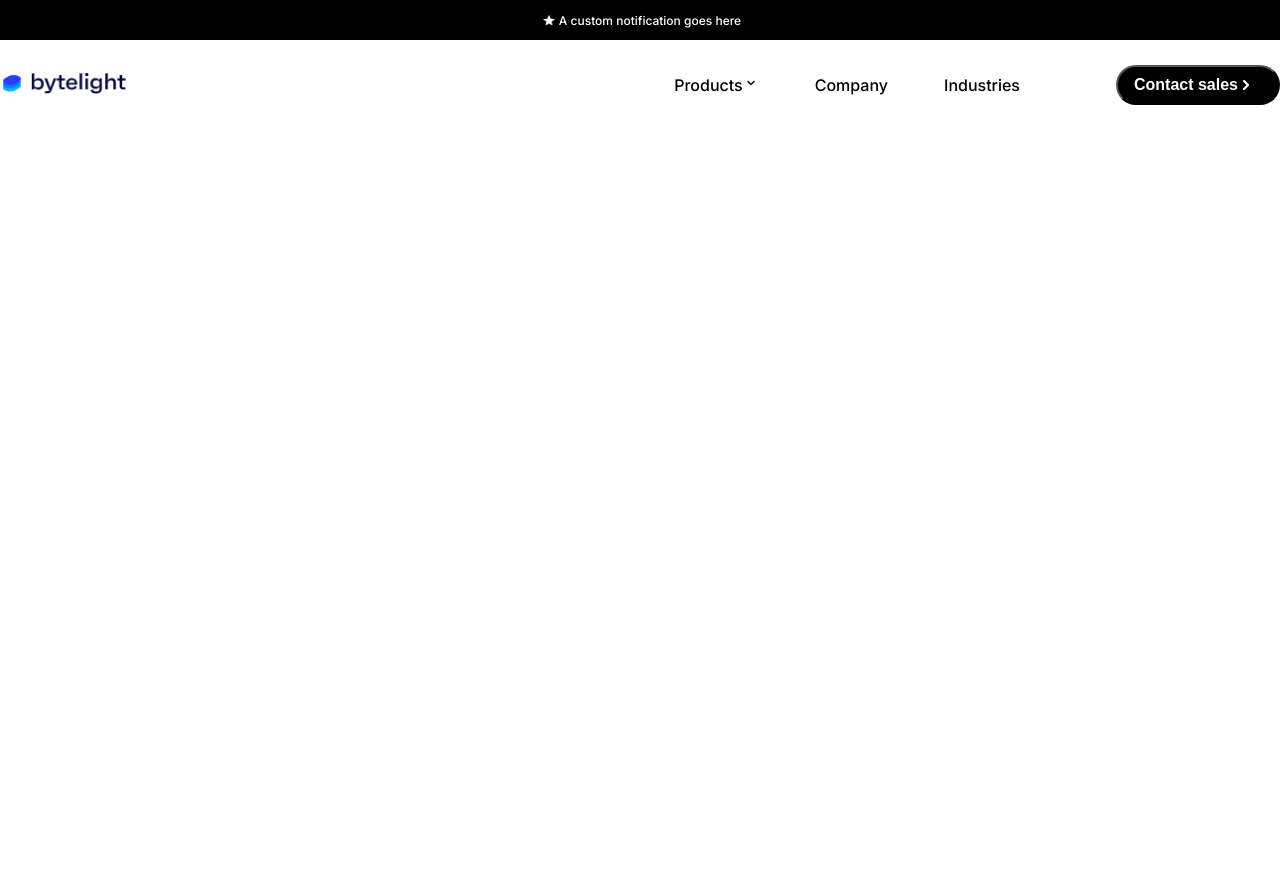
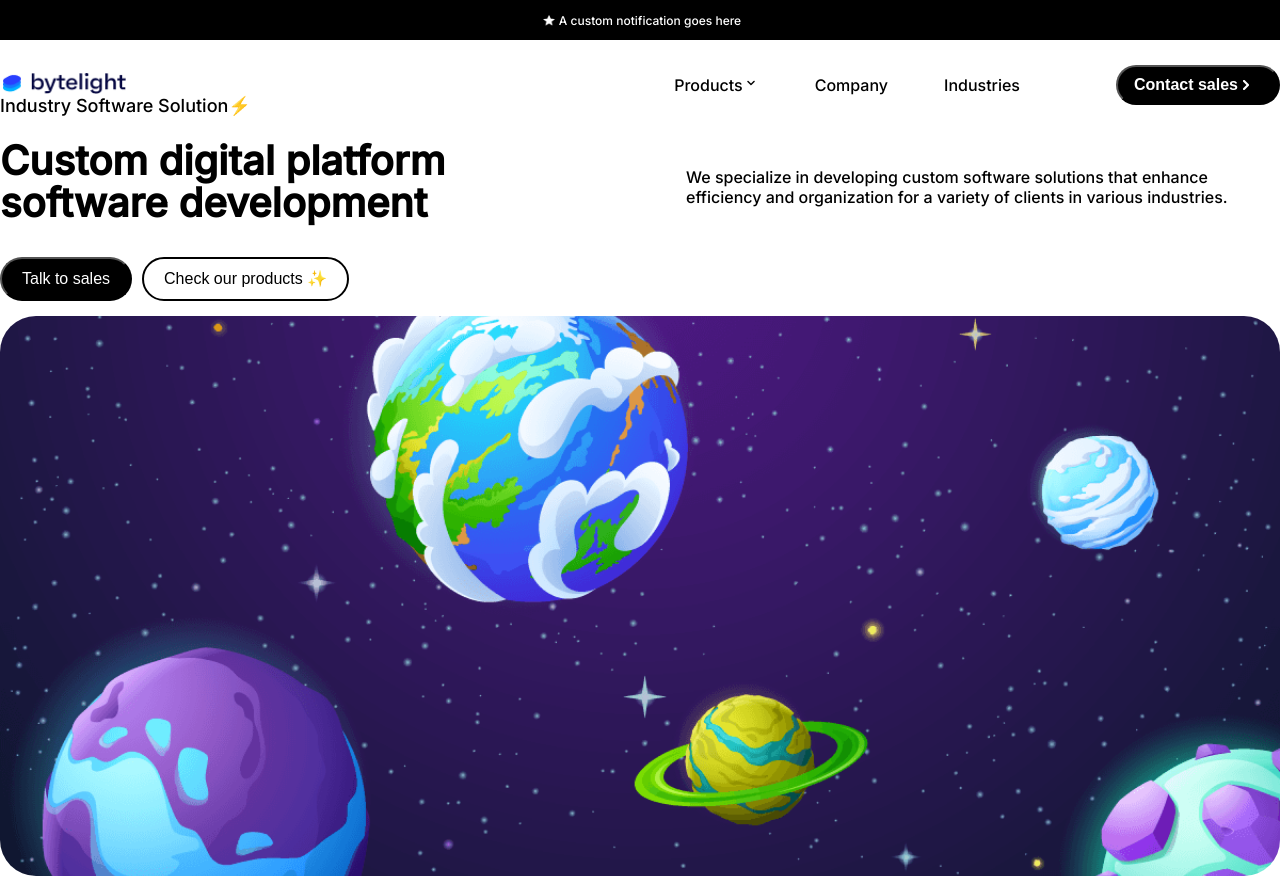
Before and after one commit to Domun335/Bytelight, a Next.js app: page / in a window 1280 px wide. Before the commit the page ends 800 px from the top, so only its background shows below. Built offline with nearby package versions, Linux system fonts and the light colour scheme.

Commit message:
Update 04
- added new image
- added "main-section"

```diff
--- a/app/globals.css
+++ b/app/globals.css
@@ -73,7 +73,7 @@ a {
   padding: 6px 24px 6px 16px;
   background-color: #000000;
   color: #ffffff;
-  border-radius: 35px;
+  border-radius: 99px;
   display: flex;
   align-items: center;
   font-size: 16px;
@@ -85,3 +85,82 @@ a {
 .nav-button:hover {
   scale: 1.05;
 }
+.main-section {
+  position: relative;
+  margin-left: auto;
+  margin-right: auto;
+  width: 1280px;
+  height: 86.5vh;
+  display: flex;
+  flex-direction: column;
+  align-items: center;
+  justify-content: center;
+  gap: 15px;
+}
+.hero {
+  border-radius: 36px;
+  object-fit: cover;
+}
+.main-section-text {
+  position: relative;
+  width: 100%;
+  height: 252px;
+  display: flex;
+  justify-content: space-between;
+}
+.main-section-text-first {
+  position: relative;
+  width: 553px;
+  font-size: 18px;
+  line-height: 32px;
+}
+.main-section-text-first h1 {
+  margin-top: 0px;
+  font-size: 40px;
+  line-height: 42px;
+  letter-spacing: -2%;
+}
+.main-section-text-second {
+  position: relative;
+  width: 594px;
+  display: flex;
+  align-items: center;
+}
+.main-section-buttons {
+  position: relative;
+  display: flex;
+  gap: 10px;
+}
+.main-section-buttons:hover > :not(:hover) {
+  opacity: 0.4;
+}
+.main-button-black {
+  position: relative;
+  padding: 8px 20px 8px 20px;
+  background-color: #000000;
+  color: #ffffff;
+  border-radius: 99px;
+  font-size: 16px;
+  line-height: 24px;
+  letter-spacing: -2%;
+  transition: 0.4s;
+}
+.main-button-black:hover {
+  background-color: #ffffff;
+  color: #000000;
+}
+.main-button-white {
+  position: relative;
+  padding: 8px 20px 8px 20px;
+  background: none;
+  border: 2px solid #000000;
+  border-radius: 99px;
+  font-size: 16px;
+  line-height: 24px;
+  letter-spacing: -2%;
+  transition: 0.4s;
+}
+.main-button-white:hover {
+  background-color: #000000;
+  color: #ffffff;
+}
--- a/app/page.jsx
+++ b/app/page.jsx
@@ -54,6 +54,39 @@ export default function Home() {
           </div>
         </div>
       </header>
+
+      <main>
+        <section className="main-section">
+          <div className="main-section-text">
+            <div className="main-section-text-first">
+              <p>Industry Software Solution⚡</p>
+              <h1>Custom digital platform software development</h1>
+              <div className="main-section-buttons">
+                <button className="main-button-black">Talk to sales</button>
+                <button className="main-button-white">
+                  Check our products ✨
+                </button>
+              </div>
+            </div>
+            <div className="main-section-text-second">
+              <p>
+                We specialize in developing custom software solutions that
+                enhance efficiency and organization for a variety of clients in
+                various industries.
+              </p>
+            </div>
+          </div>
+          <div className="main-section-image">
+            <Image
+              src="/main-img.png"
+              alt="hero"
+              width="1280"
+              height="560"
+              className="hero"
+            />
+          </div>
+        </section>
+      </main>
     </div>
   )
 }
```
Also changed, not shown: public/main-img.png (added).
